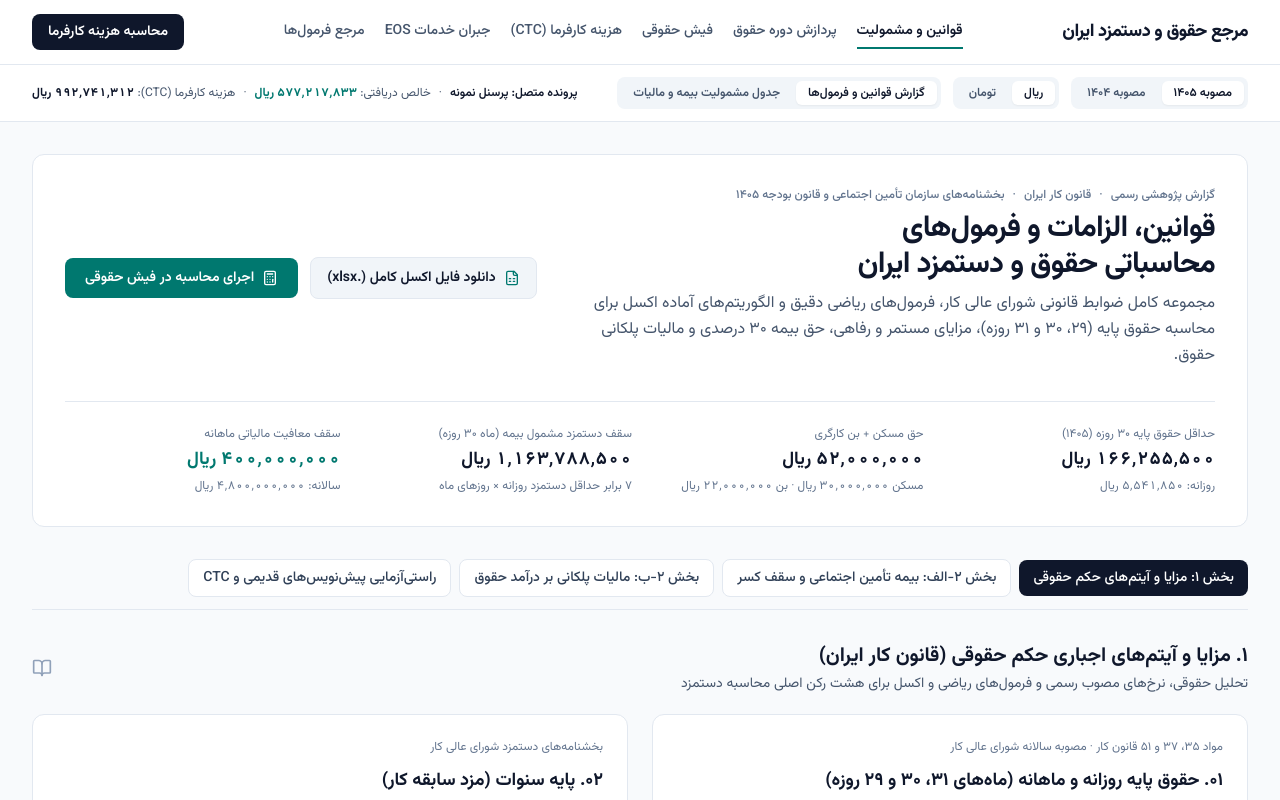
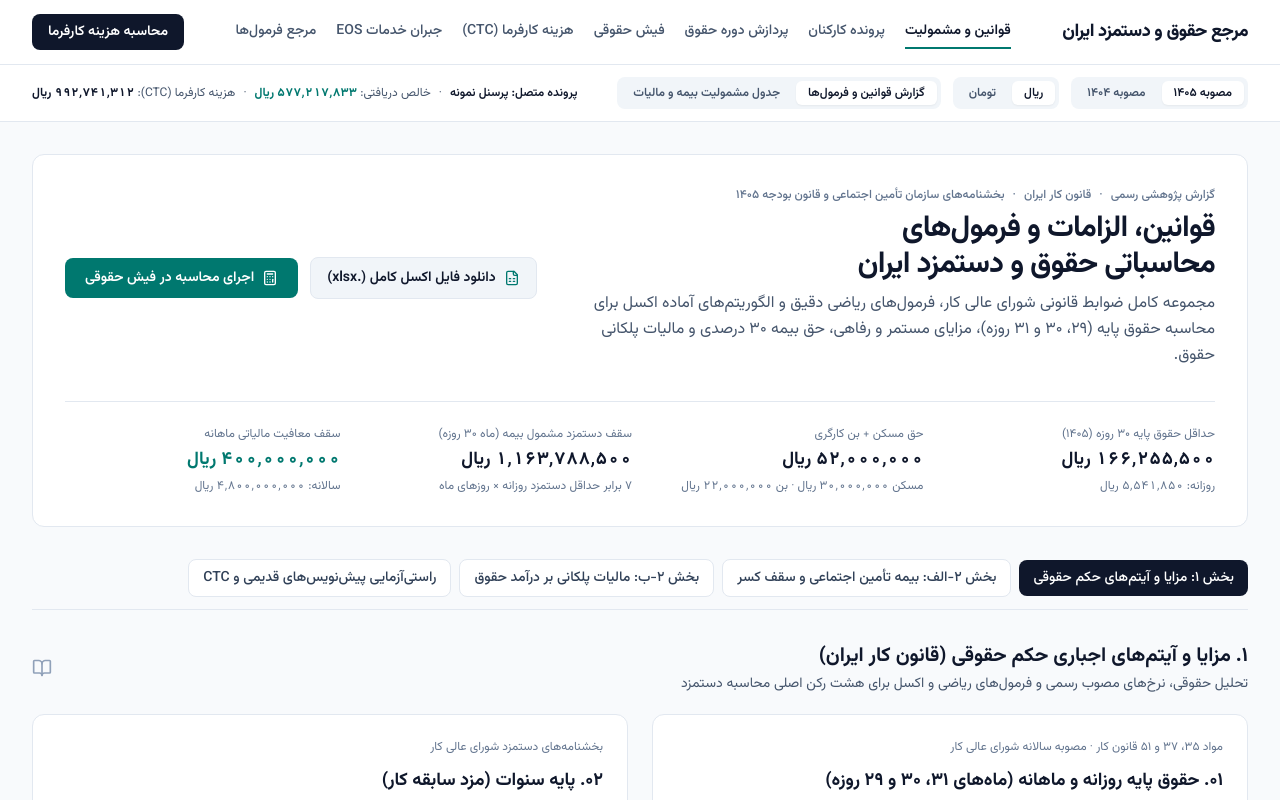
Before and after one commit to mjmadani07-dotcom/salary, a React (Vite) app: page / in a window 1280 px wide. Shown: the top 800 px of the page. Built offline with nearby package versions, Linux system fonts and the light colour scheme.

Commit message:
feat(ui): add employee directory navigation

```diff
--- a/src/App.tsx
+++ b/src/App.tsx
@@ -5,12 +5,13 @@ import { UnifiedPayrollProvider, useUnifiedPayroll } from './state/UnifiedPayrol
 import { ResearchReportView } from './components/ResearchReportView';
 import { PayrollCalculatorView } from './components/PayrollCalculatorView';
 import { PayrollRunView } from './components/PayrollRunView';
+import { EmployeeDirectoryView } from './components/EmployeeDirectoryView';
 import { EmployerCostView } from './components/EmployerCostView';
 import { EosCompensationView } from './components/EosCompensationView';
 import { ApplicabilityMatrixView } from './components/ApplicabilityMatrixView';
 import { ExcelVaultView } from './components/ExcelVaultView';
 
-type ActiveTab = 'report' | 'run' | 'calculator' | 'ctc' | 'eos' | 'excel';
+type ActiveTab = 'report' | 'employees' | 'run' | 'calculator' | 'ctc' | 'eos' | 'excel';
 type ReportSubView = 'laws' | 'matrix';
 
 function AppShell() {
@@ -53,6 +54,17 @@ function AppShell() {
               }`}
             >
               قوانین و مشمولیت
+            </button>
+            <button
+              type="button"
+              onClick={() => setActiveTab('employees')}
+              className={`py-1.5 border-b-2 transition-colors whitespace-nowrap shrink-0 cursor-pointer ${
+                activeTab === 'employees'
+                  ? 'border-teal-700 text-slate-900 font-semibold'
+                  : 'border-transparent hover:text-slate-900'
+              }`}
+            >
+              پرونده کارکنان
             </button>
             <button
               type="button"
@@ -128,6 +140,7 @@ function AppShell() {
           {(
             [
               ['report', 'قوانین و مشمولیت'],
+              ['employees', 'پرونده کارکنان'],
               ['run', 'پردازش دوره'],
               ['calculator', 'فیش حقوقی'],
               ['ctc', 'هزینه کارفرما'],
@@ -275,6 +288,7 @@ function AppShell() {
         {activeTab === 'report' && reportSubView === 'matrix' && (
           <ApplicabilityMatrixView />
         )}
+        {activeTab === 'employees' && <EmployeeDirectoryView />}
         {activeTab === 'run' && <PayrollRunView />}
         {activeTab === 'calculator' && <PayrollCalculatorView />}
         {activeTab === 'ctc' && <EmployerCostView />}
```
